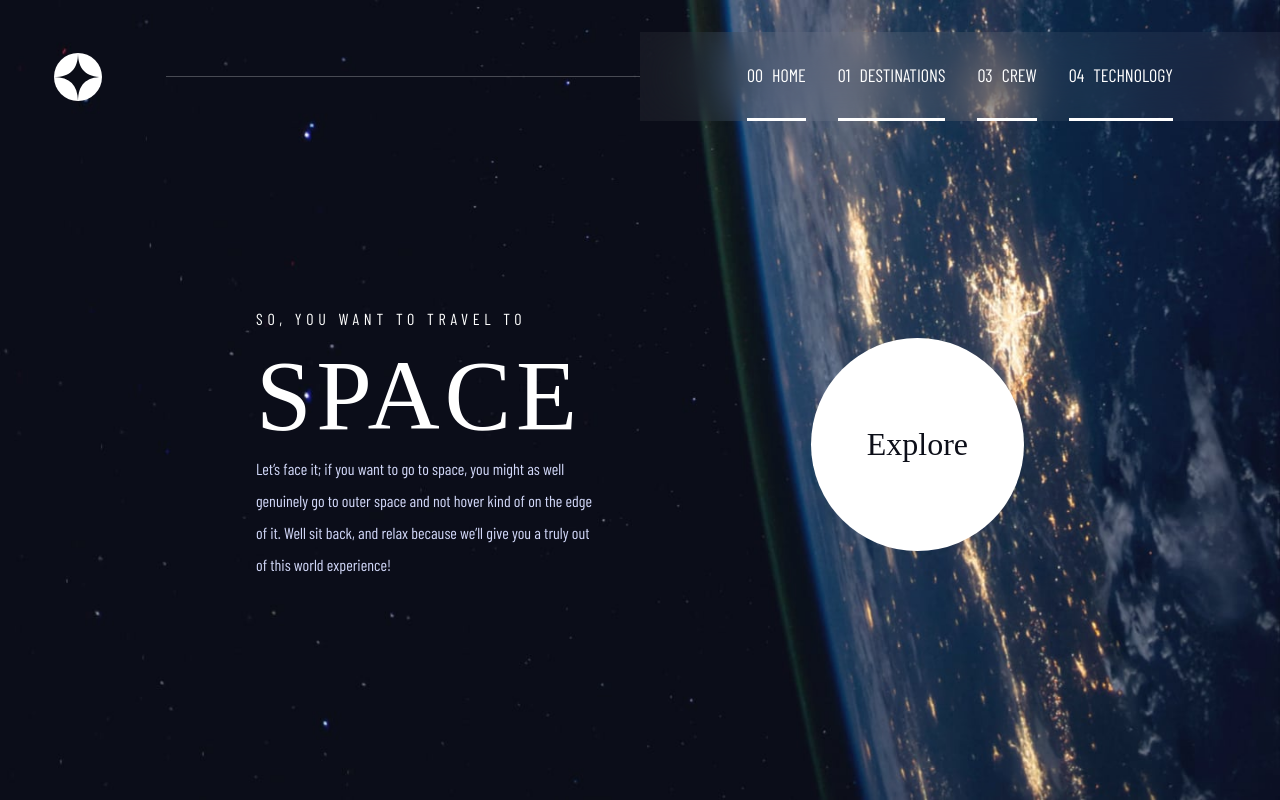
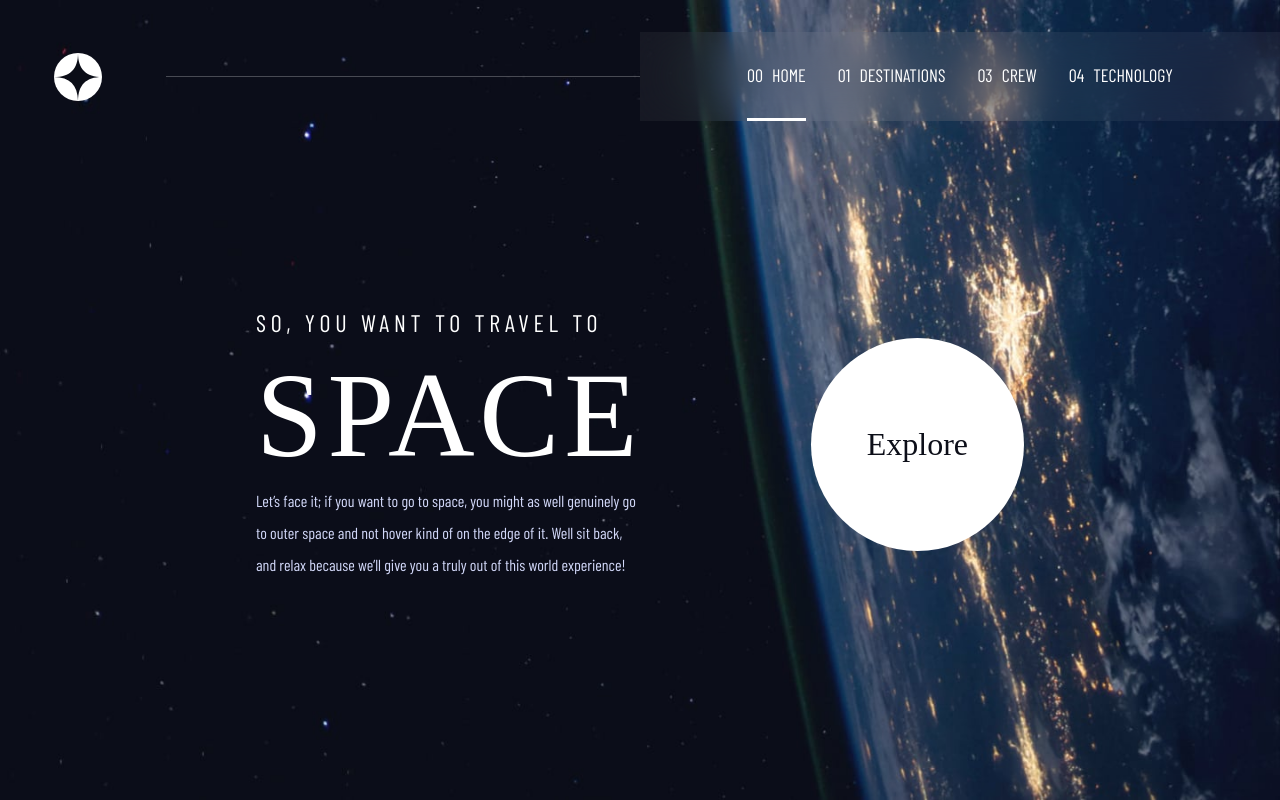
Before and after one commit to ansman58/space-tourism, a React (Vite) app: page / in a window 1280 px wide. Built offline with nearby package versions, Linux system fonts and the light colour scheme; a web font is replaced by a local one.

Commit message:
fix type errors

```diff
--- a/data.ts
+++ b/data.ts
@@ -113,3 +113,26 @@ export const technology = [
       "A space capsule is an often-crewed spacecraft that uses a blunt-body reentry capsule to reenter the Earth's atmosphere without wings. Our capsule is where you'll spend your time during the flight. It includes a space gym, cinema, and plenty of other activities to keep you entertained.",
   },
 ];
+
+export const navItems = [
+  {
+    id: 0,
+    num: "00",
+    title: "Home",
+  },
+  {
+    id: 1,
+    num: "01",
+    title: "Destinations",
+  },
+  {
+    id: 2,
+    num: "03",
+    title: "Crew",
+  },
+  {
+    id: 3,
+    num: "04",
+    title: "Technology",
+  },
+];
--- a/src/App.tsx
+++ b/src/App.tsx
@@ -1,15 +1,29 @@
 import style from "./App.module.scss";
 import Header from "./components/Header";
+import { CurrentNavContext } from "./contexts/currentNav";
+import { INavItems } from "./interfaces";
+import Destination from "./pages/Destination";
 import Home from "./pages/home";
+import React from "react";
 
 function App() {
+  const [currentNav, setCurrentNav] = React.useState<INavItems>("Home");
+
   return (
-    <div className={style.app}>
-      <Header />
-      <div className={style.sections}>
-        <Home />
+    <CurrentNavContext.Provider value={{ currentNav, setCurrentNav }}>
+      <div className={style.app}>
+        <Header />
+        <div className={style.sections}>
+          {currentNav === "Home" ? (
+            <Home />
+          ) : currentNav === "Destinations" ? (
+            <Destination />
+          ) : (
+            <Home />
+          )}
+        </div>
       </div>
-    </div>
+    </CurrentNavContext.Provider>
   );
 }
 
--- a/src/components/Section/index.tsx
+++ b/src/components/Section/index.tsx
@@ -1,10 +1,23 @@
 import style from "./styles.module.scss";
-import {destinations} from "../../../data"
+import clsx from "clsx";
 
-const Section = () => {
-  return <div>
+interface ISection {
+  className?: string;
+}
 
-  </div>;
+const Section = (props: ISection) => {
+  return (
+    <div className={clsx(style.section, props.className)}>
+      <p className={style.h2}>SO, YOU WANT TO TRAVEL TO</p>
+      <p className={style.h1}>SPACE</p>
+      <p className={style.p}>
+        Let’s face it; if you want to go to space, you might as well genuinely
+        go to outer space and not hover kind of on the edge of it. Well sit
+        back, and relax because we’ll give you a truly out of this world
+        experience!
+      </p>
+    </div>
+  );
 };
 
 export default Section;
--- a/src/components/Section/styles.module.scss
+++ b/src/components/Section/styles.module.scss
@@ -0,0 +1,19 @@
+.section {
+  .h2 {
+    letter-spacing: 4.75px;
+    margin-bottom: 10px;
+    font-size: 1.5rem;
+  }
+
+  .p {
+    font-weight: 400;
+    line-height: 2;
+    color: hsl(var(--clr-light));
+  }
+
+  .h1 {
+    font-size: 120px;
+    letter-spacing: 4.75px;
+    font-family: var(--ff-serif);
+  }
+}
--- a/src/components/menu/index.tsx
+++ b/src/components/menu/index.tsx
@@ -1,35 +1,36 @@
 import clsx from "clsx";
 import style from "./styles.module.scss";
+import React from "react";
+import { navItems } from "../../../data";
+import { CurrentNavContext } from "../../contexts/currentNav";
+import { INavItems } from "../../interfaces";
 
 interface INavbar {
   className?: string;
 }
 
 const Navbar = (props: INavbar) => {
-  const navItem = [
-    {
-      num: "00",
-      title: "Home",
-    },
-    {
-      num: "01",
-      title: "Destinations",
-    },
-    {
-      num: "03",
-      title: "Crew",
-    },
-    {
-      num: "04",
-      title: "Technology",
-    },
-  ];
+  const [active, setActive] = React.useState<INavItems>("Home");
+  const { setCurrentNav } = React.useContext(CurrentNavContext);
+
+  const getActiveNav = (index: number, title: INavItems) => {
+    if (navItems[index].title !== title) return;
+    setActive(title);
+    setCurrentNav(title);
+    localStorage.setItem("activeNav", title);
+  };
 
   return (
     <nav className={clsx(style.navBar, props.className)}>
       <ul className={style.ul}>
-        {navItem.map((item) => (
-          <li key={item.num} className={style.li}>
+        {navItems.map((item, index) => (
+          <li
+            key={index}
+            onClick={() => getActiveNav(index, item.title as INavItems)}
+            className={clsx(style.li, {
+              [style.active]: active === item.title,
+            })}
+          >
             <p className={style.num}>{item.num}</p>
             <p className={style.title}>{item.title}</p>
           </li>
--- a/src/components/menu/styles.module.scss
+++ b/src/components/menu/styles.module.scss
@@ -13,7 +13,10 @@
   display: flex;
   cursor: pointer;
   padding-block: 32px;
-  border-bottom: 0.2rem solid hsl(var(--clr-white));
+
+  &:hover {
+    border-bottom: 0.2rem solid hsl(var(--clr-light));
+  }
 }
 
 .title,
@@ -30,3 +33,11 @@
 .title {
   font-weight: 200;
 }
+
+.active {
+  border-bottom: 0.2rem solid hsl(var(--clr-white));
+
+  &:hover {
+    border-bottom: 0.2rem solid hsl(var(--clr-white));
+  }
+}
--- /dev/null
+++ b/src/contexts/currentNav.ts
@@ -0,0 +1,14 @@
+import React from "react";
+import { INavItems } from "../interfaces";
+
+interface IInitialState {
+  currentNav: INavItems;
+  setCurrentNav: React.Dispatch<React.SetStateAction<INavItems>>;
+}
+
+const initialState: IInitialState = {
+  currentNav: "Home",
+  setCurrentNav: () => {},
+};
+
+export const CurrentNavContext = React.createContext(initialState);
--- /dev/null
+++ b/src/interfaces.ts
@@ -0,0 +1 @@
+export type INavItems = "Home" | "Destinations" | "Crew" | "Technology";
--- /dev/null
+++ b/src/pages/Destination/index.tsx
@@ -0,0 +1,12 @@
+import Section from "../../components/Section";
+import style from "./styles.module.scss";
+
+const Destination = () => {
+  return (
+    <div className={style.destination}>
+      <Section />
+    </div>
+  );
+};
+
+export default Destination;
--- a/src/pages/home/index.tsx
+++ b/src/pages/home/index.tsx
@@ -1,18 +1,10 @@
+import Section from "../../components/Section";
 import style from "./styles.module.scss";
 
 const Home = () => {
   return (
     <div className={style.home}>
-      <div className={style.first}>
-        <p className={style.h2}>SO, YOU WANT TO TRAVEL TO</p>
-        <p className={style.h1}>SPACE</p>
-        <p className={style.p}>
-          Let’s face it; if you want to go to space, you might as well genuinely
-          go to outer space and not hover kind of on the edge of it. Well sit
-          back, and relax because we’ll give you a truly out of this world
-          experience!
-        </p>
-      </div>
+      <Section className={style.first} />
 
       <div className={style.second}>
         <p>Explore</p>
--- a/src/pages/home/styles.module.scss
+++ b/src/pages/home/styles.module.scss
@@ -19,21 +19,4 @@
     aspect-ratio: 1;
     font-family: var(--ff-serif);
   }
-
-  .h2 {
-    letter-spacing: 4.75px;
-    margin-bottom: 10px;
-  }
-
-  .h1 {
-    font-size: 100px;
-    letter-spacing: 4.75px;
-    font-family: var(--ff-serif);
-  }
-
-  .p {
-    font-weight: 400;
-    line-height: 2;
-    color: hsl(var(--clr-light));
-  }
 }
```
Also changed, not shown: src/pages/Destination/styles.module.scss (added).
